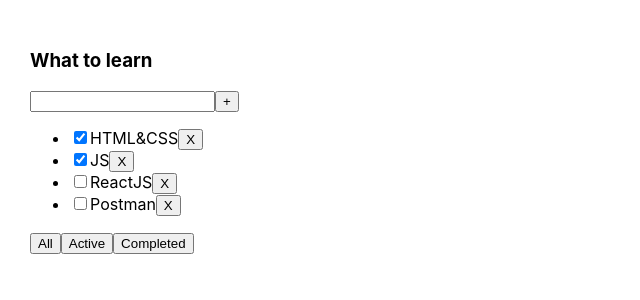
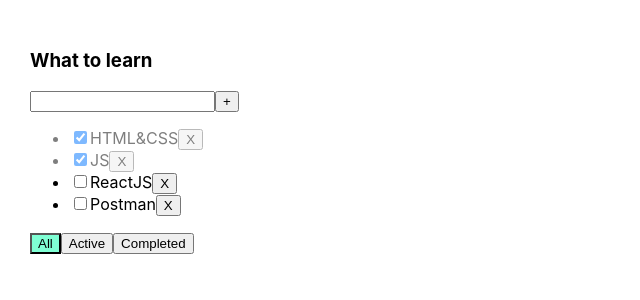
Before and after one commit to lunia56/Todolist2, a React (Create React App) app: page / in a window 1280 px wide. Shown: the top 300 px of the page, without its empty margins (0-640 px from the left). Built offline with nearby package versions, Linux system fonts and the light colour scheme.

Commit message:
4 lesson

```diff
--- a/src/App.tsx
+++ b/src/App.tsx
@@ -14,21 +14,22 @@
         {id: v1(), title: 'ReactJS', isDone: false},//2
         {id: v1(), title: 'Postman', isDone: false}
     ])
-    let [filter, setFilter] = useState('all')
+    let [filter, setFilter] = useState<filterValueType>('All')
 
-
-    const addTask = (newTitle:string) => {
+    const addTask = (newTitle: string) => {
         const newTask = {id: v1(), title: newTitle, isDone: true}//0
-        setTasks([newTask,...tasks])
+        setTasks([newTask, ...tasks])
 
     }
-
+    const changeIsDone = (taskID: string, isDoneValue: boolean) => {
+        setTasks(tasks.map(el => el.id === taskID ? {...el, isDone: isDoneValue} : el))
+    }
 
     const removeTask = (taskID: string) => {
         setTasks(tasks.filter((el) => el.id !== taskID))
         // console.log()
     }
-    const filterTasks = (filterValue: string) => {
+    const filterTasks = (filterValue: filterValueType) => {
         setFilter(filterValue)
     }
 
@@ -48,6 +49,8 @@
                 removeTask={removeTask}
                 filterTasks={filterTasks}
                 addTask={addTask}
+                changeIsDone={changeIsDone}
+                filter={filter}
             />
         </div>
     );
--- /dev/null
+++ b/src/Todolist.module.css
@@ -0,0 +1,12 @@
+.error {
+    border: red 3px solid
+}
+.errorMessage{
+    color: red;
+}
+.activeFilter {
+    background-color: aquamarine;
+}
+.isDone {
+opacity: 0.5;
+}
--- a/src/Todolist.tsx
+++ b/src/Todolist.tsx
@@ -1,6 +1,7 @@
-import React, {ChangeEvent,KeyboardEvent, useState} from 'react';
+import React, {ChangeEvent, KeyboardEvent, useState} from 'react';
 import {filterValueType} from './App';
 import {Button} from './components/Button';
+import styles from './Todolist.module.css'
 
 type TaskType = {
     id: string
@@ -11,52 +12,72 @@
 type PropsType = {
     title: string
     tasks: Array<TaskType>
-    removeTask:(taskID:string)=>void
-    filterTasks:(props:string) => void
-    addTask:(newTitle:string)=>void
+    removeTask: (taskID: string) => void
+    filterTasks: (props: filterValueType) => void
+    addTask: (newTitle: string) => void
+    changeIsDone: (taskID: string, isDoneValue: boolean) => void
+    filter: filterValueType
 }
 
 export function Todolist(props: PropsType) {
 
-const [title,setTitle] = useState("")
+    let [title, setTitle] = useState('')
+    const [error, setError] = useState<null | string>(null)
+    const [filterValue, setFilterValue] = useState<filterValueType>('All')
 
-    const addTaskHandler =() =>{
-        props.addTask(title)
-        setTitle("")
-    }
-    const onChangeHandler =(event:ChangeEvent<HTMLInputElement>) =>{
-        setTitle(event.currentTarget.value)
-    }
-    const onKeyPressHandler =(event:KeyboardEvent<HTMLInputElement>)=>{
-       if(event.key=="Enter") {
-           addTaskHandler()
-       }
-        console.log(event.key)
+    const addTaskHandler = () => {
+        if (title.trim() !== '') {
+            props.addTask(title.trim())
+            setTitle('')
+        } else {
+            setError('Title is required')
+        }
     }
 
-    const tsarFooHandler =(filterValue:filterValueType)=>{
+    const onChangeHandler = (event: ChangeEvent<HTMLInputElement>) => {
+        setTitle(event.currentTarget.value)
+        setError(null)
+    }
+
+    const onKeyPressHandler = (event: KeyboardEvent<HTMLInputElement>) => {
+        if (event.key == 'Enter') {
+            addTaskHandler()
+        }
+    }
+
+    const tsarFooHandler = (filterValue: filterValueType) => {
         props.filterTasks(filterValue)
+        setFilterValue(filterValue) // изменяем state  который передаем в button для условной отрисовки
     }
-    const removeTaskHandler = (id:string)=>{
+    const removeTaskHandler = (id: string) => {
         props.removeTask(id)
     }
+
+
     return <div>
 
         <h3>{props.title}</h3>
         <div>
-            <input value={title}
+            <input className={error ? styles.error : ''}
+                   value={title}
                    onKeyDown={onKeyPressHandler}
                    onChange={onChangeHandler}/>
             <button onClick={addTaskHandler}>+</button>
         </div>
+        {error && <div className={styles.errorMessage}>{error}</div>}
         <ul>
             {props.tasks.map((el) => {
-
+                const onClickHandler = () => removeTaskHandler(el.id)
+                const changeIsDoneHandler = (event: ChangeEvent<HTMLInputElement>) => {
+                    props.changeIsDone(el.id, event.currentTarget.checked)
+                }
                 return (
-                    <li key={el.id}>
-                        <input type="checkbox" checked={el.isDone}/>
+                    <li key={el.id} className={el.isDone? styles.isDone:""}>
+                        <input type="checkbox"
+                               checked={el.isDone}
+                               onChange={changeIsDoneHandler}/>
                         <span>{el.title}</span>
-                        <button onClick={()=>{removeTaskHandler(el.id)}}>X</button>
+                        <button onClick={onClickHandler}>X</button>
                     </li>
                 )
             })}
@@ -64,12 +85,18 @@
 
         </ul>
         <div>
-            <Button callBack={()=>tsarFooHandler("All")} nickName={"All"}/>
-            <Button callBack={()=>tsarFooHandler("Active")} nickName={"Active"}/>
-            <Button callBack={()=>tsarFooHandler("Completed")} nickName={"Completed"}/>
-            {/*<button onClick={()=>tsarFooHandler("All")}>All</button>*/}
-            {/*<button onClick={()=>tsarFooHandler("Active")}>Active</button>*/}
-            {/*<button onClick={()=>tsarFooHandler("Completed")}>Completed</button>*/}
+            {/*<Button callBack={() => tsarFooHandler('All')} nickName={'All'}/>*/}
+            {/*<Button callBack={() => tsarFooHandler('Active')} nickName={'Active'}/>*/}
+            {/*<Button callBack={() => tsarFooHandler('Completed')} nickName={'Completed'}/>*/}
+            <button className={filterValue === 'All' ? styles.activeFilter : ''}
+                    onClick={() => tsarFooHandler('All')}>All
+            </button>
+            <button className={filterValue === 'Active' ? styles.activeFilter : ''}
+                    onClick={() => tsarFooHandler('Active')}>Active
+            </button>
+            <button className={filterValue === 'Completed' ? styles.activeFilter : ''}
+                    onClick={() => tsarFooHandler('Completed')}>Completed
+            </button>
         </div>
     </div>
 }
--- a/src/components/Button.tsx
+++ b/src/components/Button.tsx
@@ -1,4 +1,6 @@
 import React from 'react';
+import {inspect} from 'util';
+
 
 type ButtonPropsType ={
     callBack:()=>void
@@ -10,7 +12,7 @@
     }
     return (
         <>
-            <button onClick={onClickHandler}>{props.nickName}</button>
+            <button  onClick={onClickHandler}>{props.nickName}</button>
         </>
     )
 }
```
